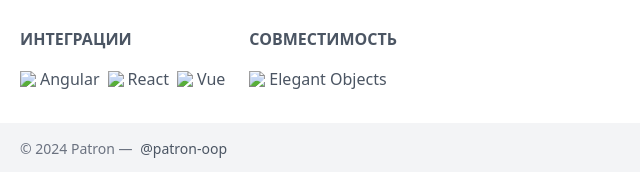
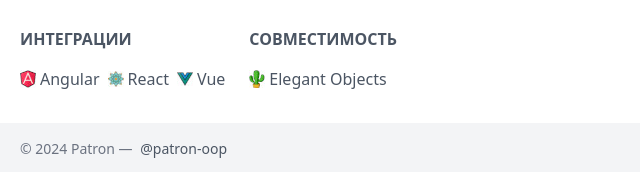
Before and after one commit to kosukhin/patron.site, a plain HTML site: page index.html in a window 1280 px wide. Shown: the part 625-797 px from the top of the page, 0-640 px from the left. Drawn offline with nearby package versions, Linux system fonts and the light colour scheme; the site is published under a folder, as on GitHub Pages, so addresses that start at the root find nothing.

Commit message:
фикс изображений

```diff
--- a/index.html
+++ b/index.html
@@ -73,17 +73,17 @@
           </h6>
           <div class="flex gap-2 menu">
             <div class="flex gap-1 items-center justify-center">
-              <img src="/assets/img/angular_16.jpg" width="16" />
+              <img src="./assets/img/angular_16.jpg" width="16" />
               <a href="/integrations/angular">
                 Angular
               </a>
             </div>
             <div class="flex gap-1 items-center justify-center">
-              <img src="/assets/img/react_16.jpg" width="16" />
+              <img src="./assets/img/react_16.jpg" width="16" />
               <a href="/integrations/react">React</a>
             </div>
             <div class="flex gap-1 items-center justify-center">
-              <img src="/assets/img/vue_16.jpg" width="16" />
+              <img src="./assets/img/vue_16.jpg" width="16" />
               <a href="/integrations/vue">Vue</a>
             </div>
           </div>
@@ -95,7 +95,7 @@
           </h6>
           <div class="flex gap-2 menu">
             <div class="flex gap-1 items-center justify-center">
-              <img src="/assets/img/eo_16.jpg" width="16" />
+              <img src="./assets/img/eo_16.jpg" width="16" />
               <a href="/compatibility/elegant-objects">Elegant Objects</a>
             </div>
           </div>
```
